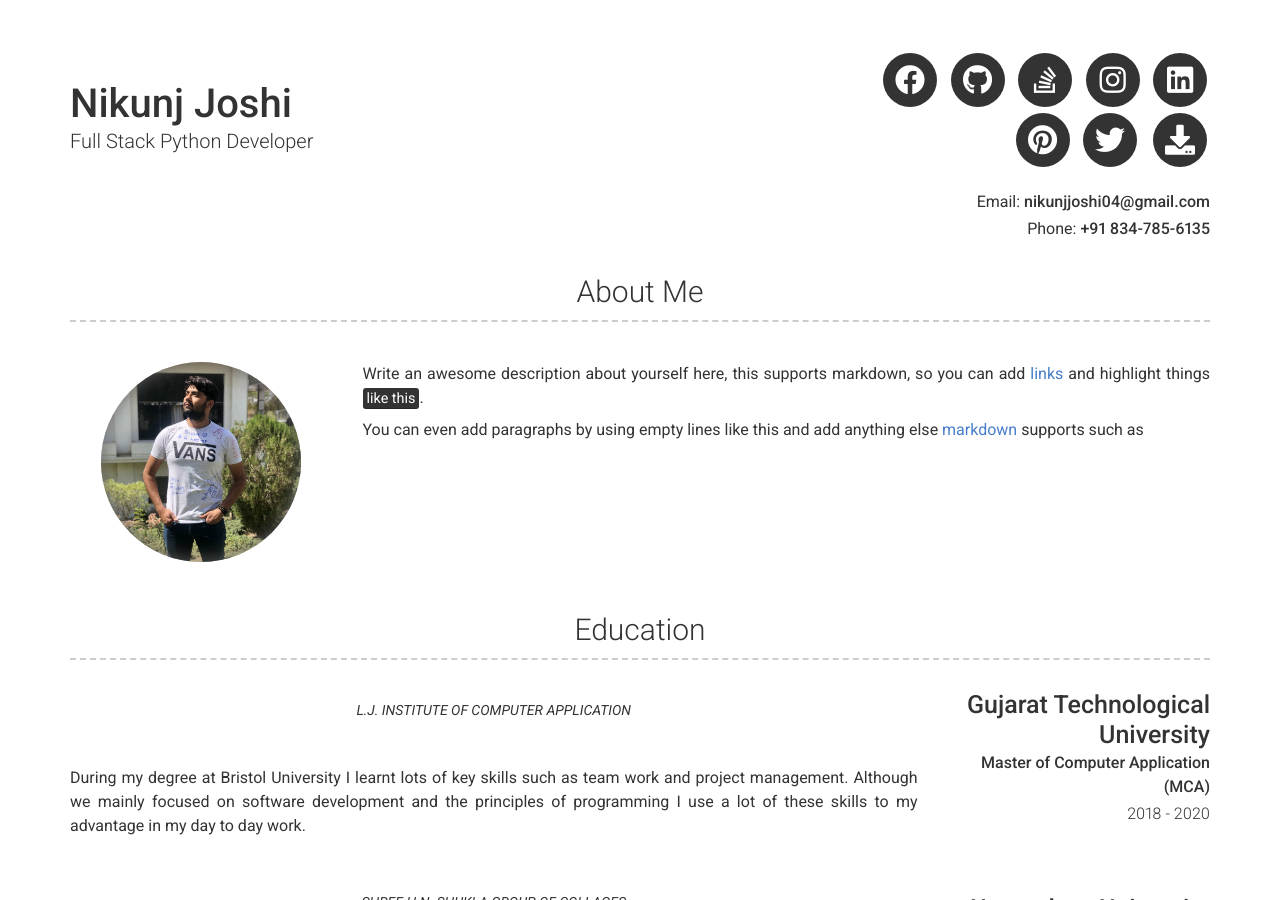
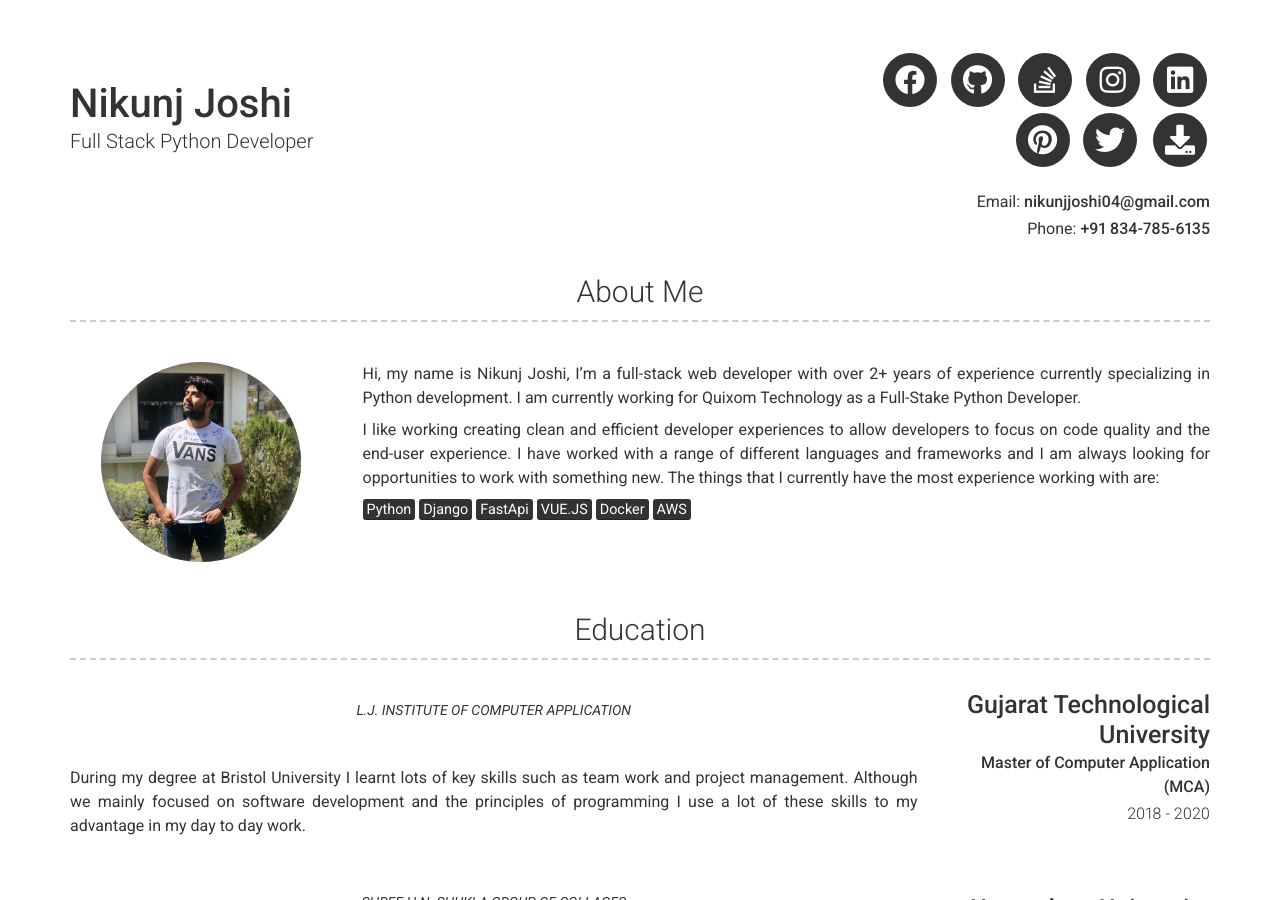
Before and after one commit to nikunjjoshi04/resume, a Jekyll site: the page built from index.md, in a window 1280 px wide and 900 px high. Built offline with Jekyll 4.4.1, drawn with Linux system fonts in a browser that asks for light colours; nearby versions of some CDN libraries.

Commit message:
about me

```diff
--- a/_config.yml
+++ b/_config.yml
@@ -49,9 +49,11 @@ google_analytics: "UA-00000000-0"
 about_title: About Me
 about_profile_image: images/nikunj-joshi.jpg
 about_content: | # this will include new lines to allow paragraphs
-  Write an awesome description about yourself here, this supports markdown, so you can add [links](http://foobar.com) and highlight things <mark>like this</mark>.
+  Hi, my name is Nikunj Joshi, I’m a full-stack web developer with over 2+ years of experience currently specializing in Python development. I am currently working for Quixom Technology as a Full-Stake Python Developer.
 
-  You can even add paragraphs by using empty lines like this and add anything else [markdown](https://www.markdownguide.org/getting-started#what-is-markdown) supports such as
+  I like working creating clean and efficient developer experiences to allow developers to focus on code quality and the end-user experience. I have worked with a range of different languages and frameworks and I am always looking for opportunities to work with something new. The things that I currently have the most experience working with are:
+
+  <mark>Python</mark> <mark>Django</mark> <mark>FastApi</mark> <mark>VUE.JS</mark> <mark>Docker</mark> <mark>AWS</mark>
 
 content:
   - title: When I'm Not Programming
```
